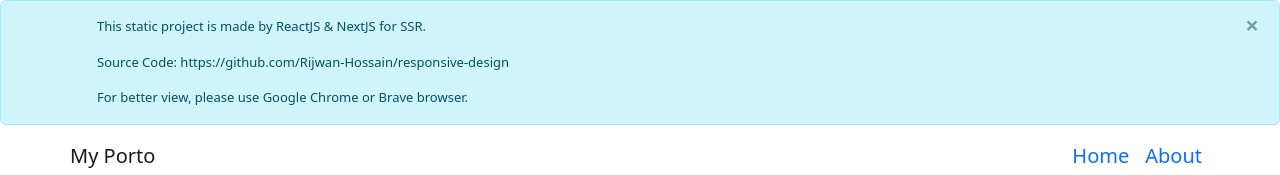
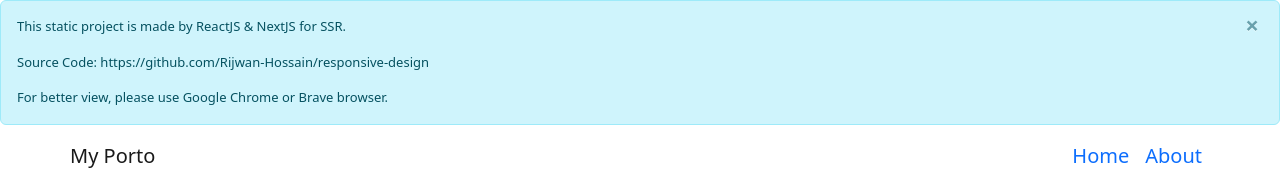
Before and after one commit to Rijwan-Hossain/responsive-design, a Next.js app: page / in a window 1280 px wide. Shown: the top 175 px of the page. Built offline with nearby package versions, Linux system fonts and the light colour scheme.

Commit message:
hide padding of dialogbox

```diff
--- a/components/shared/DialogBox.js
+++ b/components/shared/DialogBox.js
@@ -3,22 +3,20 @@ import { UncontrolledAlert } from 'reactstrap';
 
 function DialogBox() {
   return (
-    <UncontrolledAlert color="info" className="px-5 pb-0 mb-0">
+    <UncontrolledAlert color="info" className="pb-0 mb-0">
         <p style={{
           fontSize: '13px'
-        }}
-        className="px-5">
+        }}>
           This static project is made by ReactJS & NextJS for SSR.
         </p>
         <p style={{
           fontSize: '13px'
-        }} className="px-5">
+        }}>
           Source Code: https://github.com/Rijwan-Hossain/responsive-design
         </p>
         <p style={{
           fontSize: '13px'
-        }}
-        className="px-5">
+        }}>
             For better view, please use Google Chrome or Brave browser.
         </p>
     </UncontrolledAlert>
```
